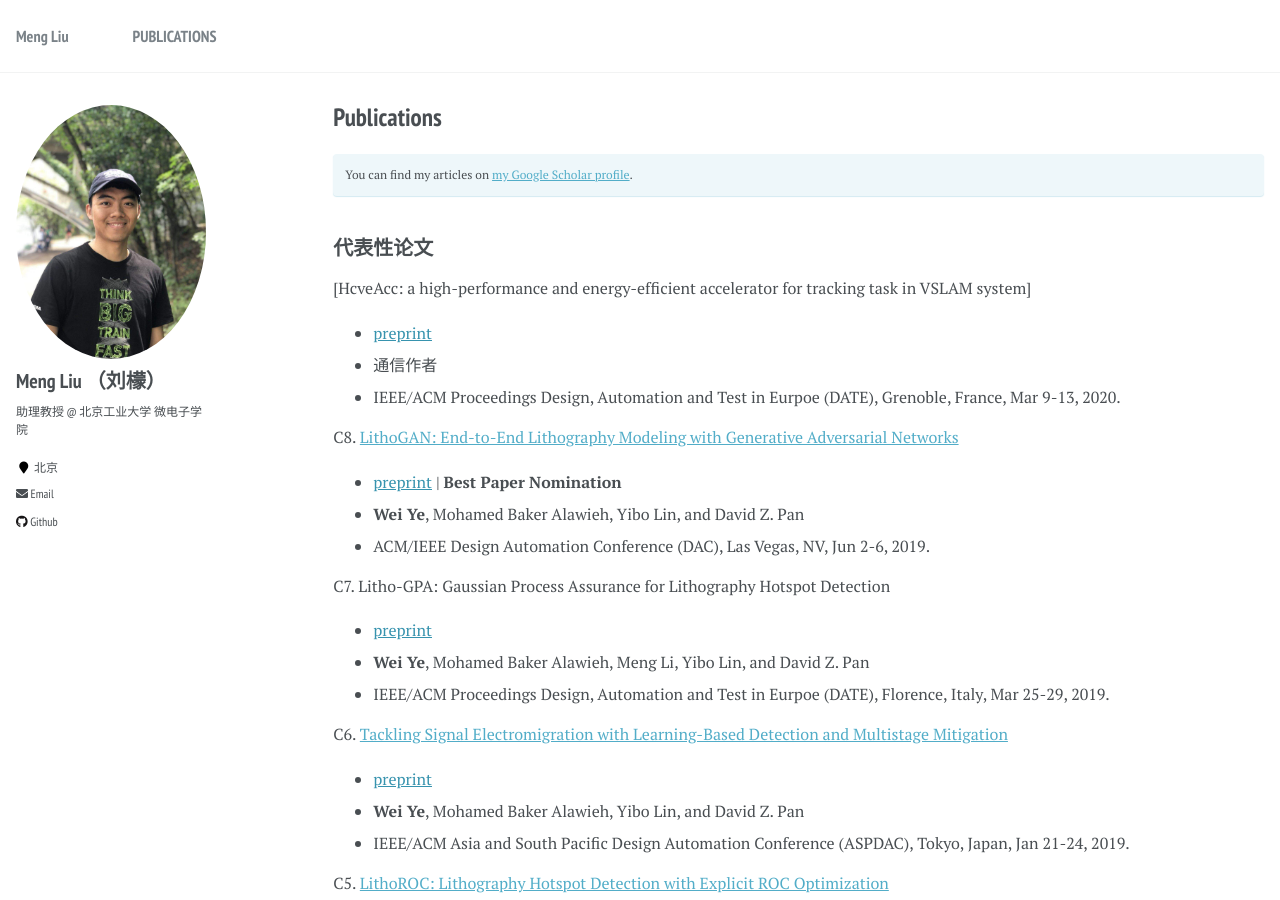
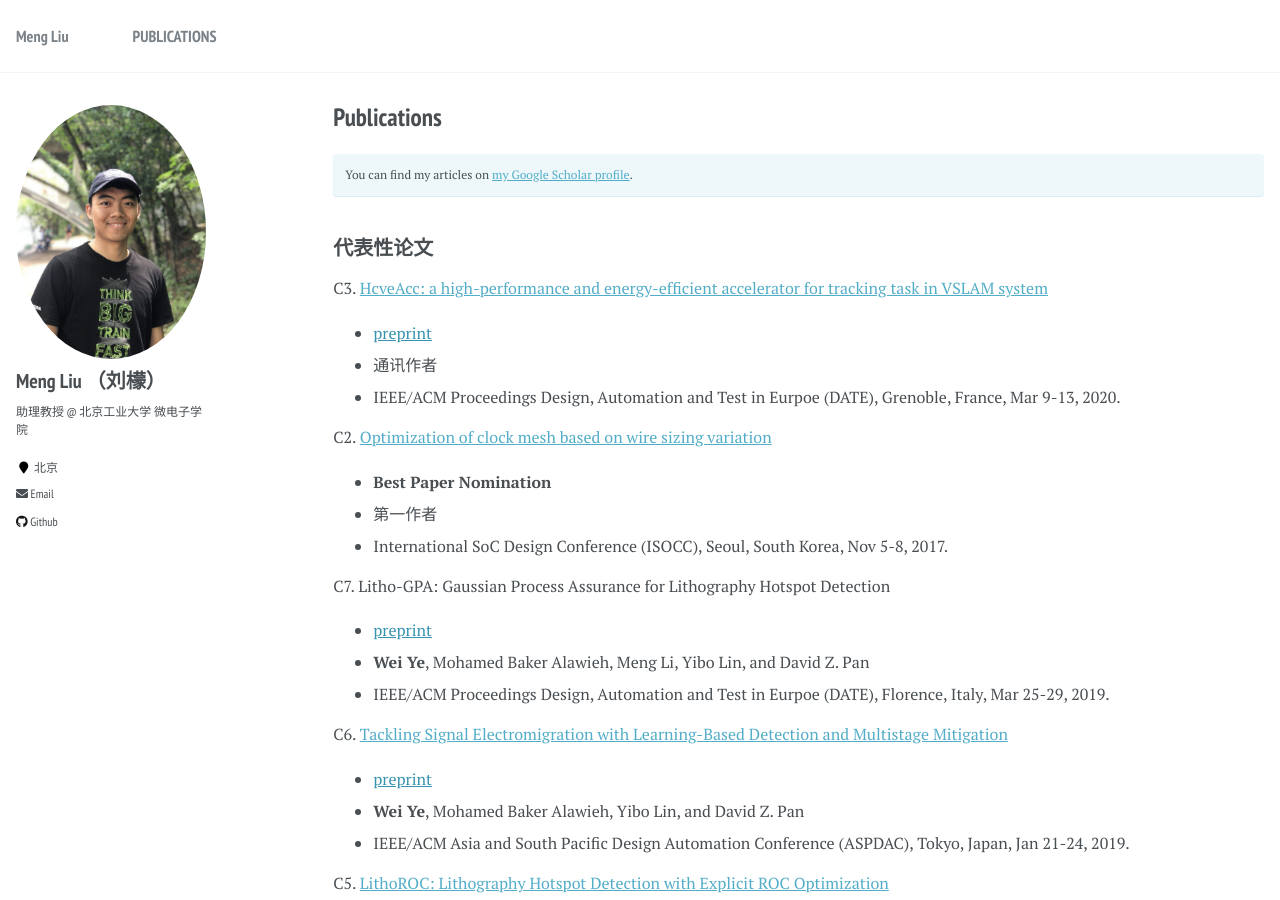
Before and after one commit to liumengbjut/liumengbjut.github.io, a Jekyll site: the page built from _pages/publications.md, in a window 1280 px wide and 900 px high. Built offline with Jekyll 4.4.1, drawn with Linux system fonts in a browser that asks for light colours.

Commit message:
Update publications.md

```diff
--- a/_pages/publications.md
+++ b/_pages/publications.md
@@ -14,16 +14,16 @@ You can find my articles on <a href="https://scholar.google.com/citations?user=1
 代表性论文
 -------
 
-   [HcveAcc: a high-performance and energy-efficient accelerator for tracking task in VSLAM system]
+   C3. [HcveAcc: a high-performance and energy-efficient accelerator for tracking task in VSLAM system](https://dl.acm.org/doi/abs/10.5555/3408352.3408397)
    * <a href="/publications/papers/DATE2020.pdf" style="color:#3793ae">preprint</a>
-   * 通信作者
+   * 通讯作者
    * IEEE/ACM Proceedings Design, Automation and Test in Eurpoe (DATE), Grenoble, France, Mar 9-13, 2020.
 
 
-C8. [LithoGAN: End-to-End Lithography Modeling with Generative Adversarial Networks](https://doi.org/10.1145/3316781.3317852)
-   * <a href="/publications/papers/DFM_DAC2019_Ye.pdf" style="color:#3793ae">preprint</a> \| **Best Paper Nomination**
-   * **Wei Ye**, Mohamed Baker Alawieh, Yibo Lin, and David Z. Pan
-   * ACM/IEEE Design Automation Conference (DAC), Las Vegas, NV, Jun 2-6, 2019.
+   C2. [Optimization of clock mesh based on wire sizing variation](https://ieeexplore.ieee.org/document/8368803)
+   * **Best Paper Nomination**
+   * 第一作者
+   * International SoC Design Conference (ISOCC), Seoul, South Korea, Nov 5-8, 2017.
 
 C7. Litho-GPA: Gaussian Process Assurance for Lithography Hotspot Detection
    * <a href="/publications/papers/HSD_DATE2019_Ye.pdf" style="color:#3793ae">preprint</a>
```
